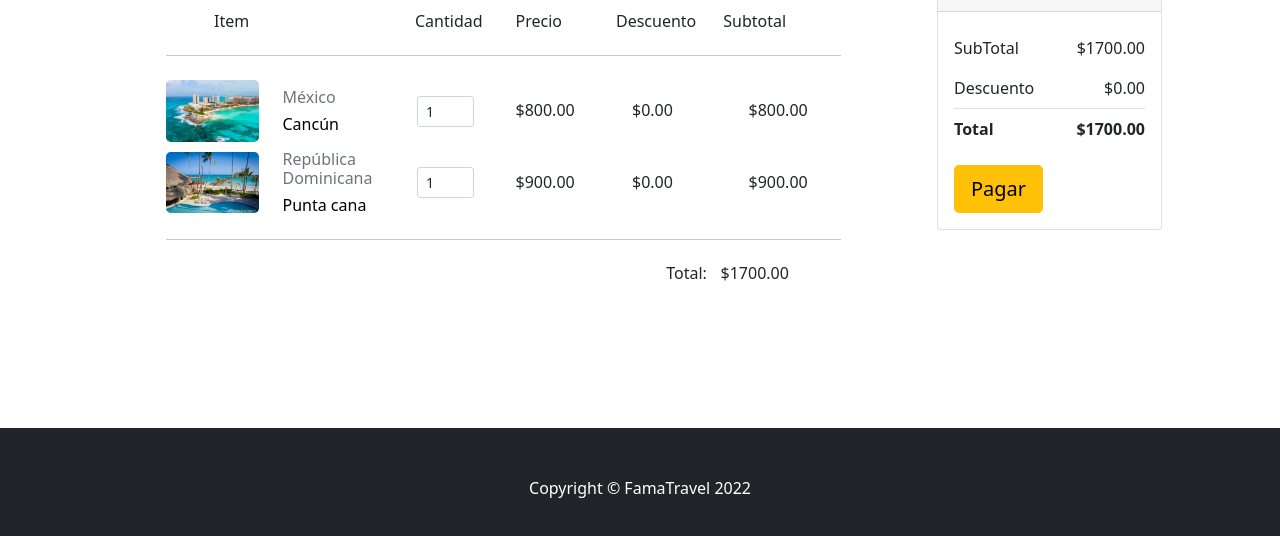
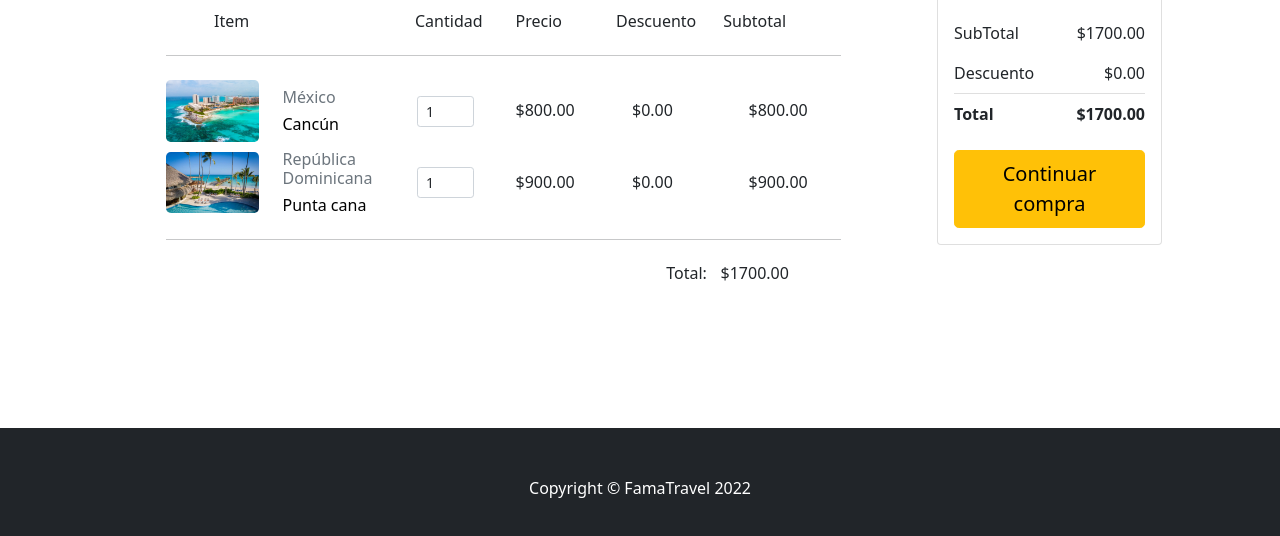
Before and after one commit to colc1608/UPN-soluciones-web-front, a plain HTML site: page pago.html in a window 1280 px wide. Shown: the part 284-820 px from the top of the page. Drawn offline with nearby package versions, Linux system fonts and the light colour scheme.

Commit message:
cambio de texto en el boton

```diff
--- a/pago.html
+++ b/pago.html
@@ -199,7 +199,7 @@
                             </ul>
 
                             <button type="button" class="btn btn-warning btn-lg btn-block">
-                              Pagar
+                              Continuar compra
                             </button>
                           </div>
                         </div>
```
